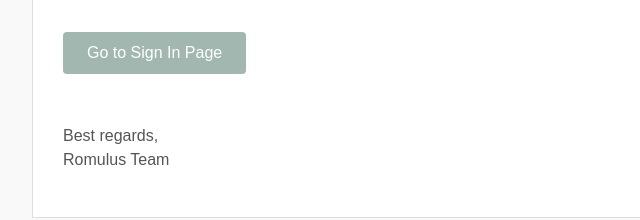
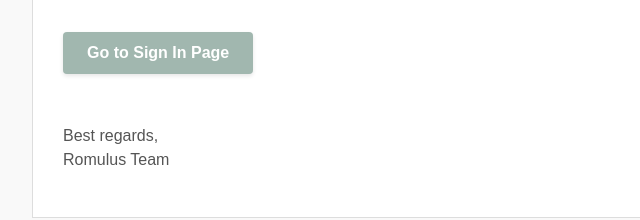
Before and after one commit to Umair-Siddique/romulus-backend, a website: page src/views/verification-notification/index.html in a window 1280 px wide. Shown: the part 170-390 px from the top of the page, 277-917 px from the left. Drawn offline with Linux system fonts and the light colour scheme.

Commit message:
Refactor button styles in email templates; consolidate button styles into inline styles for consistency and improved appearance

```diff
--- a/src/views/verification-notification/index.html
+++ b/src/views/verification-notification/index.html
@@ -33,16 +33,6 @@
         color: #555;
       }
 
-      .button {
-        display: inline-block;
-        background-color: #a1b7af;
-        color: white;
-        padding: 12px 24px;
-        text-decoration: none;
-        border-radius: 4px;
-        margin: 20px 0;
-      }
-
       .footer {
         margin-top: 30px;
         font-size: 14px;
@@ -61,8 +51,21 @@
 
       <a
         href="${frontendUrl}"
-        class="button"
-        style="color: #fff; text-decoration: none"
+        style="
+          color: #fff;
+          text-decoration: none;
+          background-color: #a1b7af;
+          padding: 12px 24px;
+          border-radius: 4px;
+          display: inline-block;
+          margin: 20px 0;
+          font-weight: bold;
+          text-align: center;
+          font-size: 16px;
+          border: none;
+          box-shadow: 0 2px 4px rgba(0, 0, 0, 0.1);
+          transition: background-color 0.3s ease;
+        "
         >Go to Sign In Page</a
       >
 
```
Also changed, not shown: src/views/reset-password/index.html (+15 -12 lines), src/views/verification-email/index.html (+15 -12 lines).
